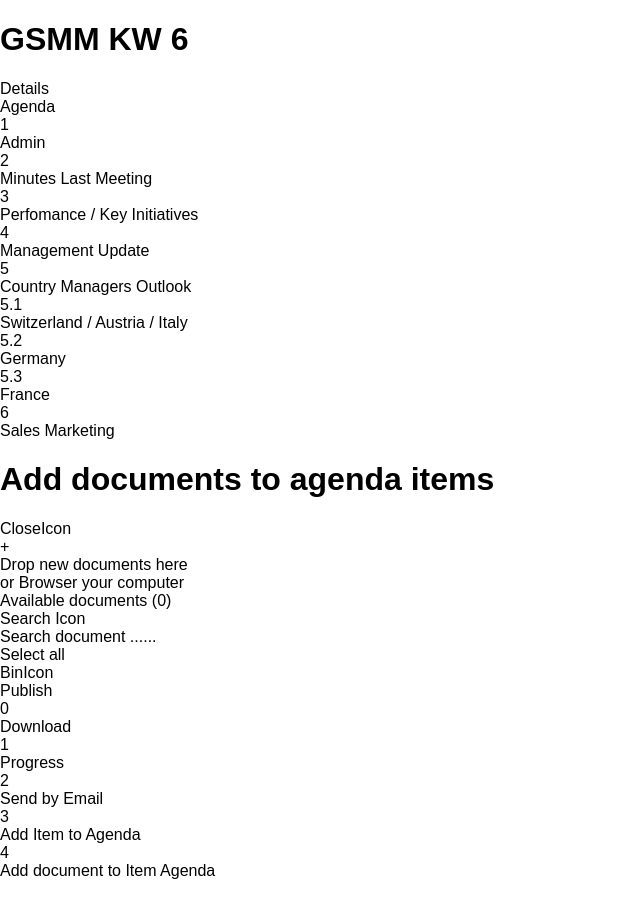
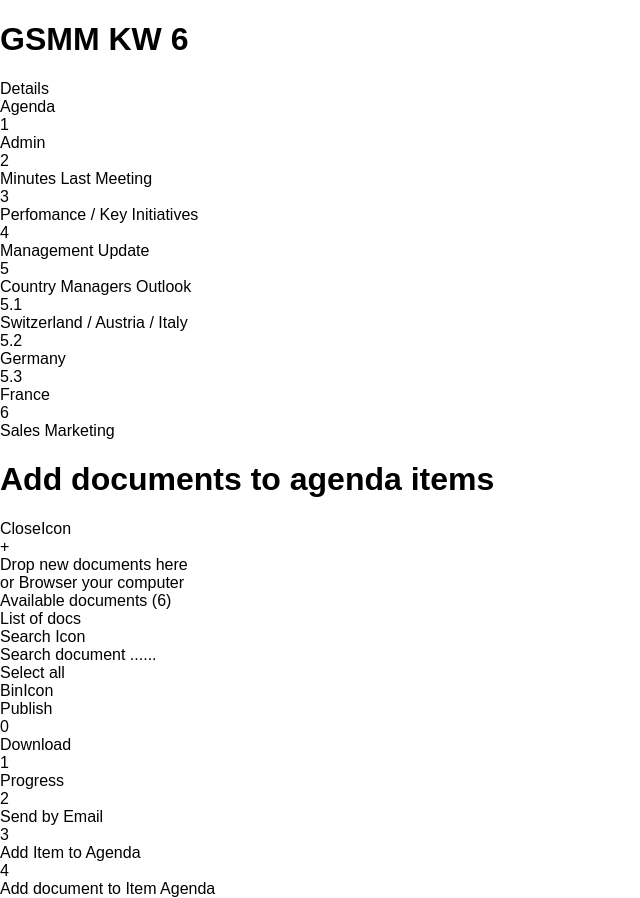
Before and after one commit to gibbok/shp, a React (Create React App) app in the folder app/: page / in a window 1280 px wide. Shown: the whole page, without its empty margins (0-640 px from the left). Built offline with nearby package versions, Linux system fonts and the light colour scheme.

Commit message:
Add counter for availability and boilerplate for docs

```diff
--- a/app/src/document/Availability.js
+++ b/app/src/document/Availability.js
@@ -1,15 +1,16 @@
 
 import React from 'react'
-import Search from './Search'
+import AvailabilityDocsContainer from './AvailabilityDocsContainer'
+import AvailabilityCounter from './AvailabilityCounter'
 
-const Availability = () => {
+const Availability = ({agendaDocsTotal}) => {
   return (
     <div>
       <div>
-        Available documents (0)
+        <AvailabilityCounter agendaDocsTotal={agendaDocsTotal} />
       </div>
       <div>
-        <Search />
+        <AvailabilityDocsContainer />
       </div>
     </div>
   )
--- /dev/null
+++ b/app/src/document/AvailabilityContainer.js
@@ -0,0 +1,24 @@
+import { connect } from 'react-redux'
+import Availability from './Availability'
+
+const getAgendaDocsTotal = state => {
+  return state.agenda.data.agendaDocs.length
+}
+
+const mapStateToProps = (state, ownProps) => {
+  return {
+    agendaDocsTotal: getAgendaDocsTotal(state)
+  }
+}
+const mapDispatchToProps = (dispatch, ownProps) => {
+  return {
+
+  }
+}
+
+const AvailabilityContainer = connect(
+    mapStateToProps,
+    mapDispatchToProps
+  )(Availability)
+
+export default AvailabilityContainer
--- /dev/null
+++ b/app/src/document/AvailabilityCounter.js
@@ -0,0 +1,9 @@
+import React from 'react'
+
+const AvailabilityCounter = ({agendaDocsTotal}) => {
+  return (
+    <div>Available documents ({agendaDocsTotal})</div>
+  )
+}
+
+export default AvailabilityCounter
--- /dev/null
+++ b/app/src/document/AvailabilityDocs.js
@@ -0,0 +1,14 @@
+
+import React from 'react'
+
+const AvailabilityDocs = () => {
+  return (
+    <div>
+      <div>
+        List of docs
+      </div>
+    </div>
+  )
+}
+
+export default AvailabilityDocs
--- /dev/null
+++ b/app/src/document/AvailabilityDocsContainer.js
@@ -0,0 +1,24 @@
+import { connect } from 'react-redux'
+import AvailabilityDocs from './AvailabilityDocs'
+
+const getAgendaDocs = state => {
+  return state.agenda.data.agendaDocs
+}
+
+const mapStateToProps = (state, ownProps) => {
+  return {
+    agendaDocs: getAgendaDocs(state)
+  }
+}
+const mapDispatchToProps = (dispatch, ownProps) => {
+  return {
+
+  }
+}
+
+const AvailabilityDocsContainer = connect(
+    mapStateToProps,
+    mapDispatchToProps
+  )(AvailabilityDocs)
+
+export default AvailabilityDocsContainer
--- a/app/src/document/Document.js
+++ b/app/src/document/Document.js
@@ -1,7 +1,8 @@
 import React from 'react'
 import Header from './Header'
 import DropArea from './DropArea'
-import Availability from './Availability'
+import AvailabilityContainer from './AvailabilityContainer'
+import Search from './Search'
 
 const Document = ({isDocumentVisible}) => {
   if (!isDocumentVisible) {
@@ -11,7 +12,8 @@ const Document = ({isDocumentVisible}) => {
     <div>
       <Header />
       <DropArea />
-      <Availability />
+      <AvailabilityContainer />
+      <Search />
     </div>
   )
 }
```
